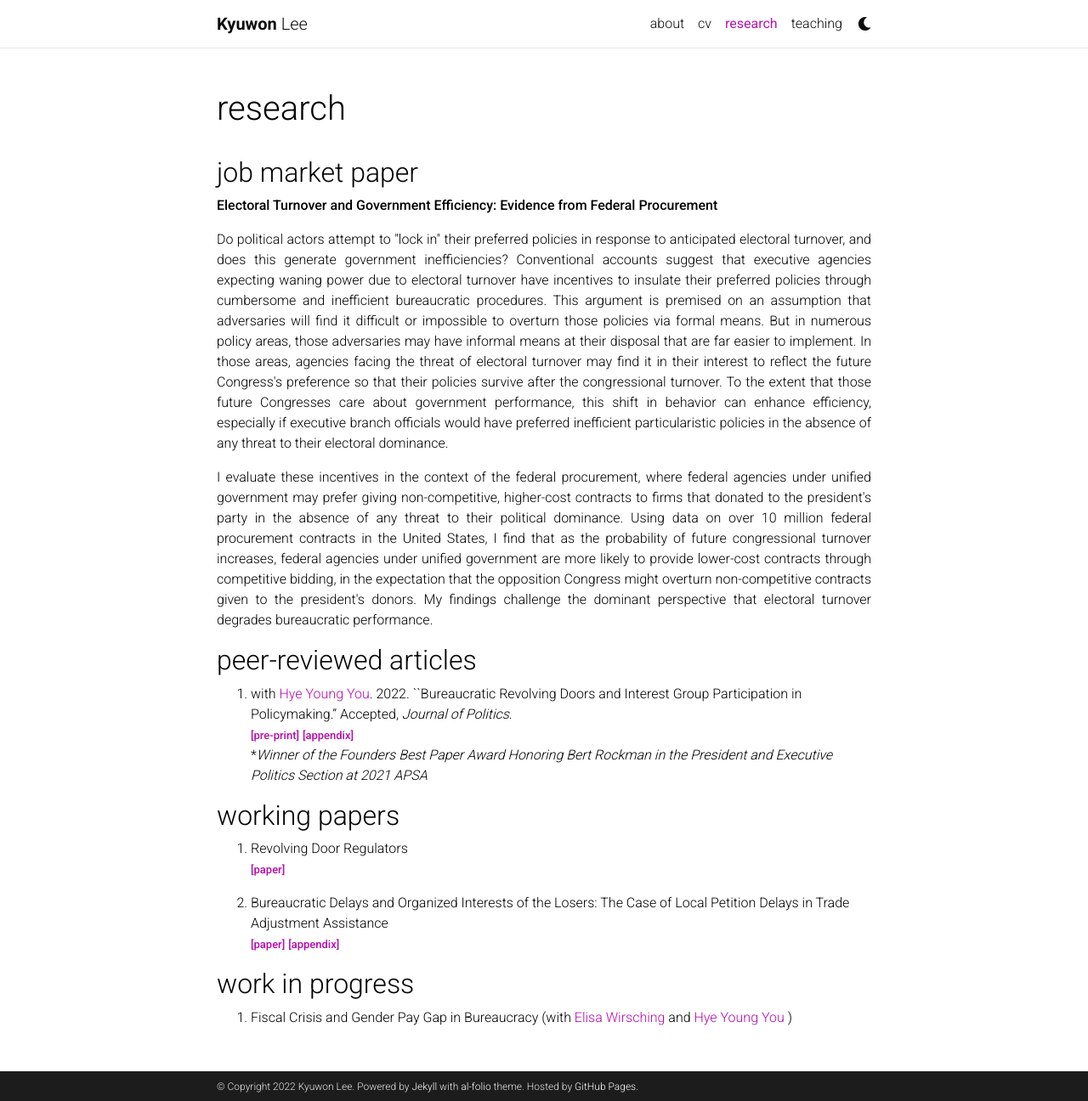
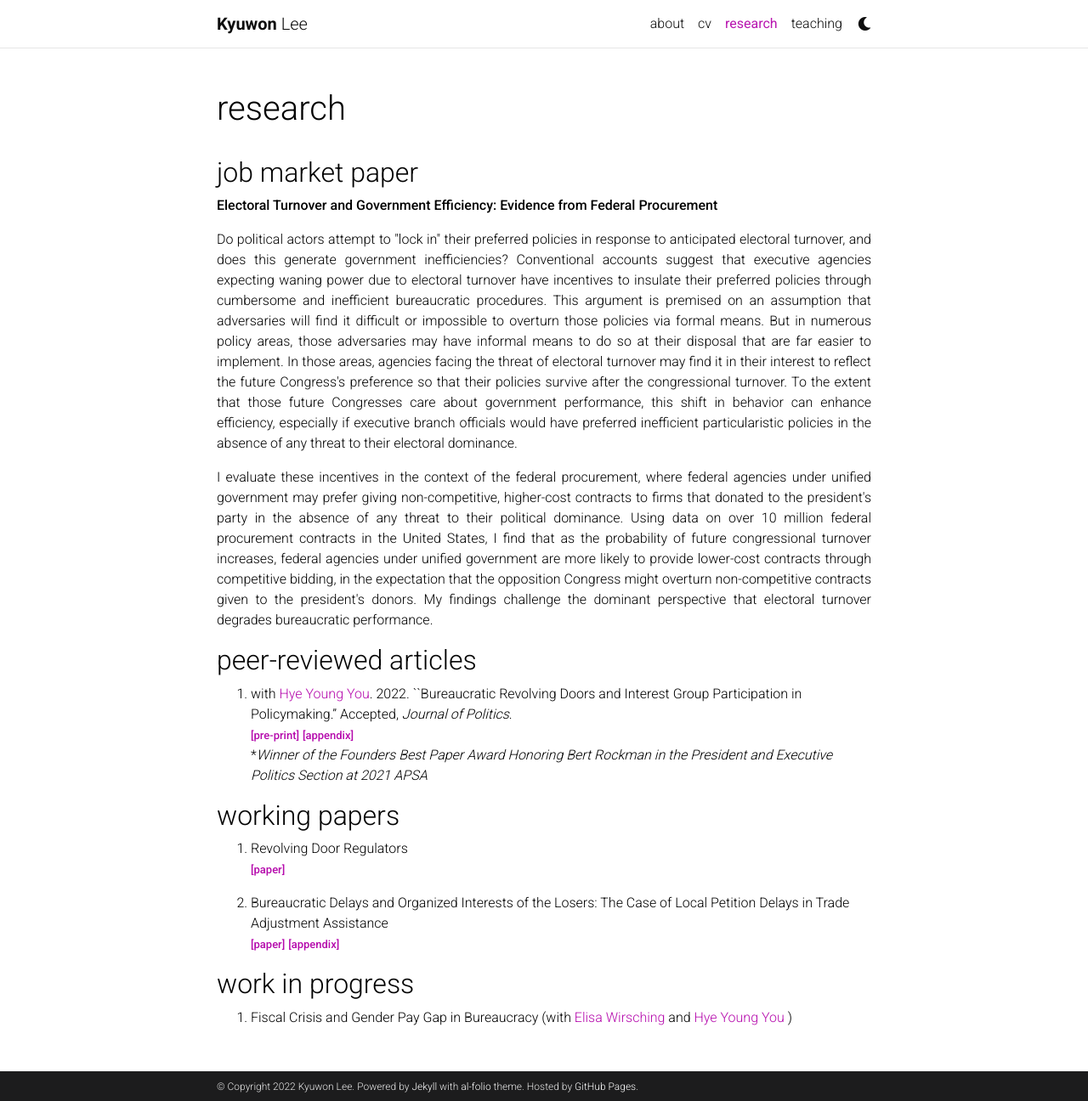
Before and after one commit to kyuwon-lee/kyuwon-lee.github.io, a Jekyll site: the page built from _pages/Research.md, in a window 1280 px wide and 1296 px high. Shown: the whole window at 85% size. Built offline with Jekyll 4.4.1, drawn with Linux system fonts in a browser that asks for light colours; comment, search, counter and statistics services are not loaded; a style sheet for code colours, icons or effects is not loaded.

Commit message:
Update Research.md

```diff
--- a/_pages/Research.md
+++ b/_pages/Research.md
@@ -9,7 +9,7 @@ nav: true
 **Electoral Turnover and Government Efficiency: Evidence from Federal Procurement**
 
 <p style="text-align: justify;"><font size="3">
-Do political actors attempt to "lock in" their preferred policies in response to anticipated electoral turnover, and does this generate government inefficiencies? Conventional accounts suggest that executive agencies expecting waning power due to electoral turnover have incentives to insulate their preferred policies through cumbersome and inefficient bureaucratic procedures. This argument is premised on an assumption that adversaries will find it difficult or impossible to overturn those policies via formal means. But in numerous policy areas, those adversaries may have informal means at their disposal that are far easier to implement. In those areas, agencies facing the threat of electoral turnover may find it in their interest to reflect the future Congress's preference so that their policies survive after the congressional turnover. To the extent that those future Congresses care about government performance, this shift in behavior can enhance efficiency, especially if executive branch officials would have preferred inefficient particularistic policies in the absence of any threat to their electoral dominance.</font></p>
+Do political actors attempt to "lock in" their preferred policies in response to anticipated electoral turnover, and does this generate government inefficiencies? Conventional accounts suggest that executive agencies expecting waning power due to electoral turnover have incentives to insulate their preferred policies through cumbersome and inefficient bureaucratic procedures. This argument is premised on an assumption that adversaries will find it difficult or impossible to overturn those policies via formal means. But in numerous policy areas, those adversaries may have informal means to do so at their disposal that are far easier to implement. In those areas, agencies facing the threat of electoral turnover may find it in their interest to reflect the future Congress's preference so that their policies survive after the congressional turnover. To the extent that those future Congresses care about government performance, this shift in behavior can enhance efficiency, especially if executive branch officials would have preferred inefficient particularistic policies in the absence of any threat to their electoral dominance.</font></p>
 
 <p style="text-align: justify;"><font size="3">
  I evaluate these incentives in the context of the federal procurement, where federal agencies under unified government may prefer giving non-competitive, higher-cost contracts to firms that donated to the president's party in the absence of any threat to their political dominance. Using data on over 10 million federal procurement contracts in the United States, I find that as the probability of future congressional turnover increases, federal agencies under unified government are more likely to provide lower-cost contracts through competitive bidding, in the expectation that the opposition Congress might overturn non-competitive contracts given to the president's donors. My findings challenge the dominant perspective that electoral turnover degrades bureaucratic performance.</font></p>
```
